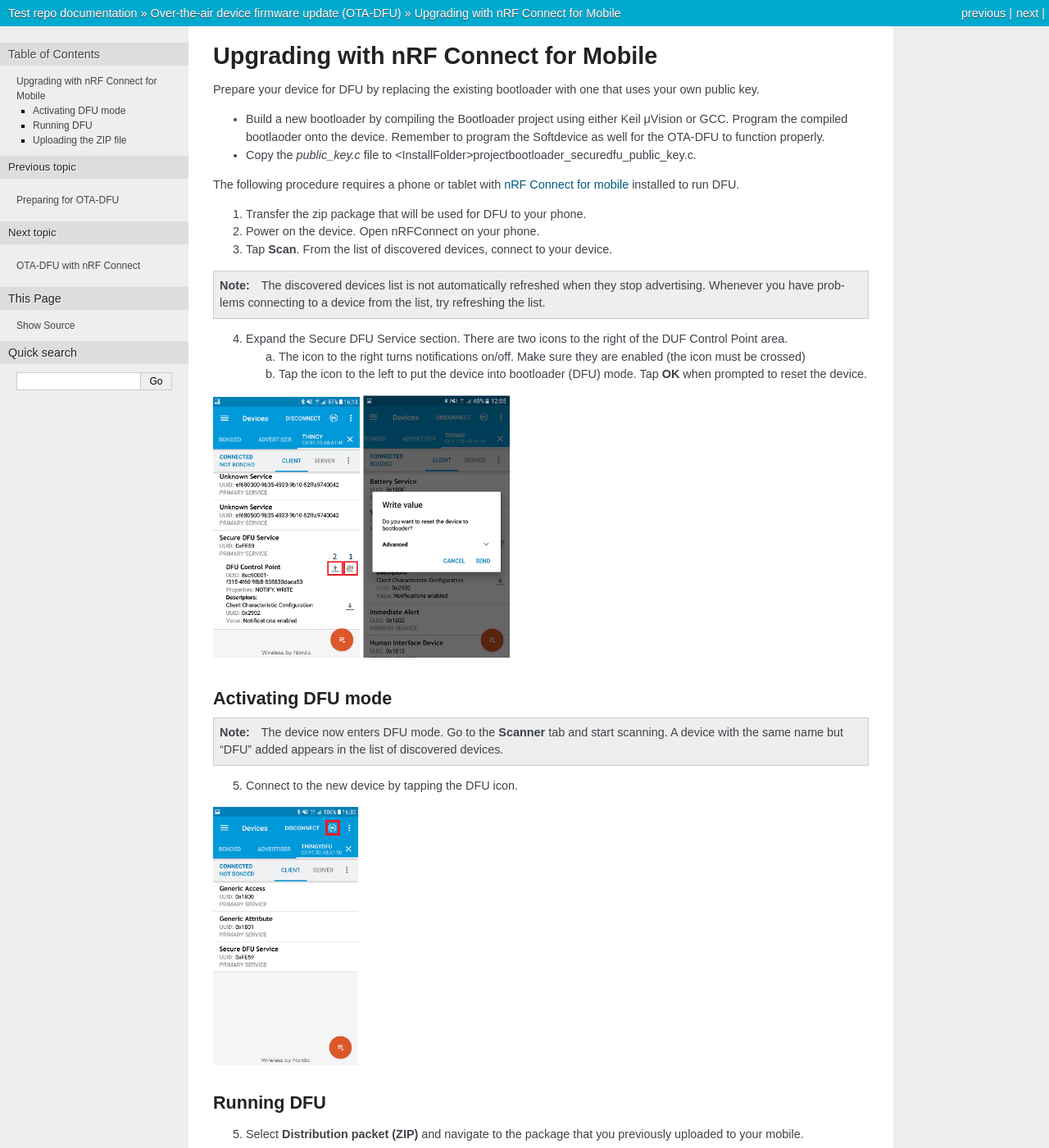
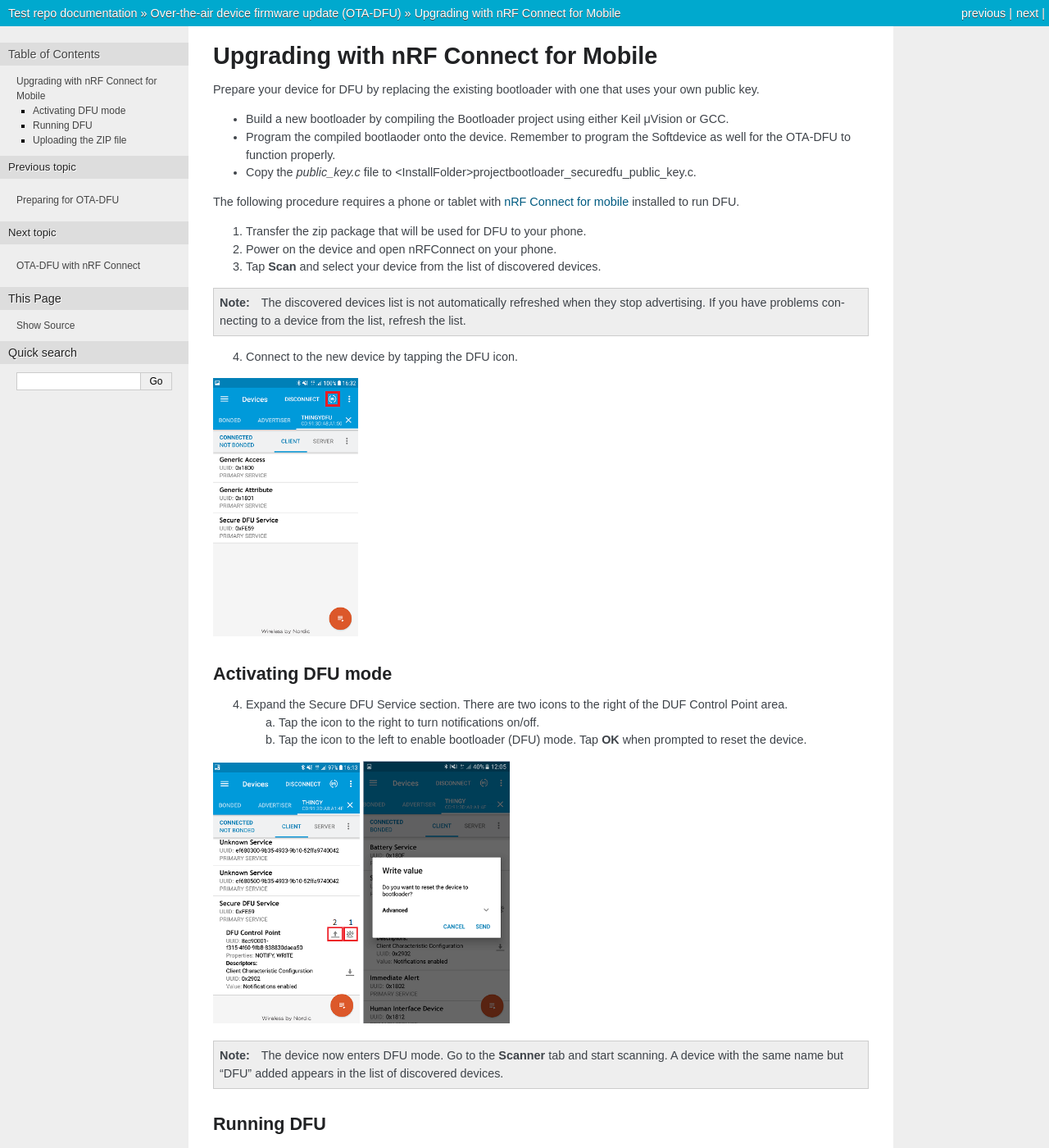
Before and after one commit to veshivas/tech_writer_test, a Sphinx documentation site: the page built from doc/upgrade.rst, in a window 1280 px wide and 1400 px high. Shown: the whole window at 82% size. Built offline with Sphinx 7.4.7, drawn with Linux system fonts in a browser that asks for light colours.

Commit message:
Shuffle the instructions for upgrading

```diff
--- a/doc/upgrade.rst
+++ b/doc/upgrade.rst
@@ -1,14 +1,14 @@
-**************************************
 Upgrading with nRF Connect for Mobile
-**************************************
+######################################
 
 Prepare your device for DFU by replacing the existing
 bootloader with one that uses your own public key.
 
 -  Build a new bootloader by compiling the Bootloader project using
-   either Keil μVision or GCC. Program the compiled bootlaoder onto the
-   device. Remember to program the Softdevice as well for the OTA-DFU to
-   function properly.
+   either Keil μVision or GCC.
+
+-  Program the compiled bootlaoder onto the device. Remember to program
+   the Softdevice as well for the OTA-DFU to function properly.
 
 -  Copy the `public_key.c` file to
    <InstallFolder>\project\bootloader_secure\dfu_public_key.c.
@@ -20,40 +20,39 @@ installed to run DFU.
 
 1. Transfer the zip package that will be used for DFU to your phone.
 
-2. Power on the device. Open nRFConnect on your phone.
+2. Power on the device and open nRFConnect on your phone.
 
-3. Tap **Scan**. From the list of discovered devices, connect to your
-   device.
+3. Tap **Scan** and select your device from the list
+   of discovered devices.
 
 .. note::
     The discovered devices list is not automatically refreshed when they
-    stop advertising. Whenever you have problems connecting to a device from
-    the list, try refreshing the list.
+    stop advertising. If you have problems connecting to a device from
+    the list, refresh the list.
+
+4. Connect to the new device by tapping the DFU icon.
+
+.. image:: images/image3.png
+   :width: 1.84in
+   :height: 3.28in
+
+Activating DFU mode
+--------------------
 
 4. Expand the Secure DFU Service section. There are two icons to the
    right of the DUF Control Point area.
 
-   a. The icon to the right turns notifications on/off. Make sure they
-      are enabled (the icon must be crossed)
+   a. Tap the icon to the right to turn notifications on/off.
 
-   b. Tap the icon to the left to put the device into bootloader (DFU)
+   b. Tap the icon to the left to enable bootloader (DFU)
       mode. Tap **OK** when prompted to reset the device.
 
 |image1| |image2|
-
-Activating DFU mode
---------------------
 
 .. note::
     The device now enters DFU mode. Go to the **Scanner** tab and start
     scanning. A device with the same name but “DFU” added appears in the list of
     discovered devices.
-
-5. Connect to the new device by tapping the DFU icon.
-
-.. image:: images/image3.png
-   :width: 1.84in
-   :height: 3.28in
 
 Running DFU
 ------------
```
